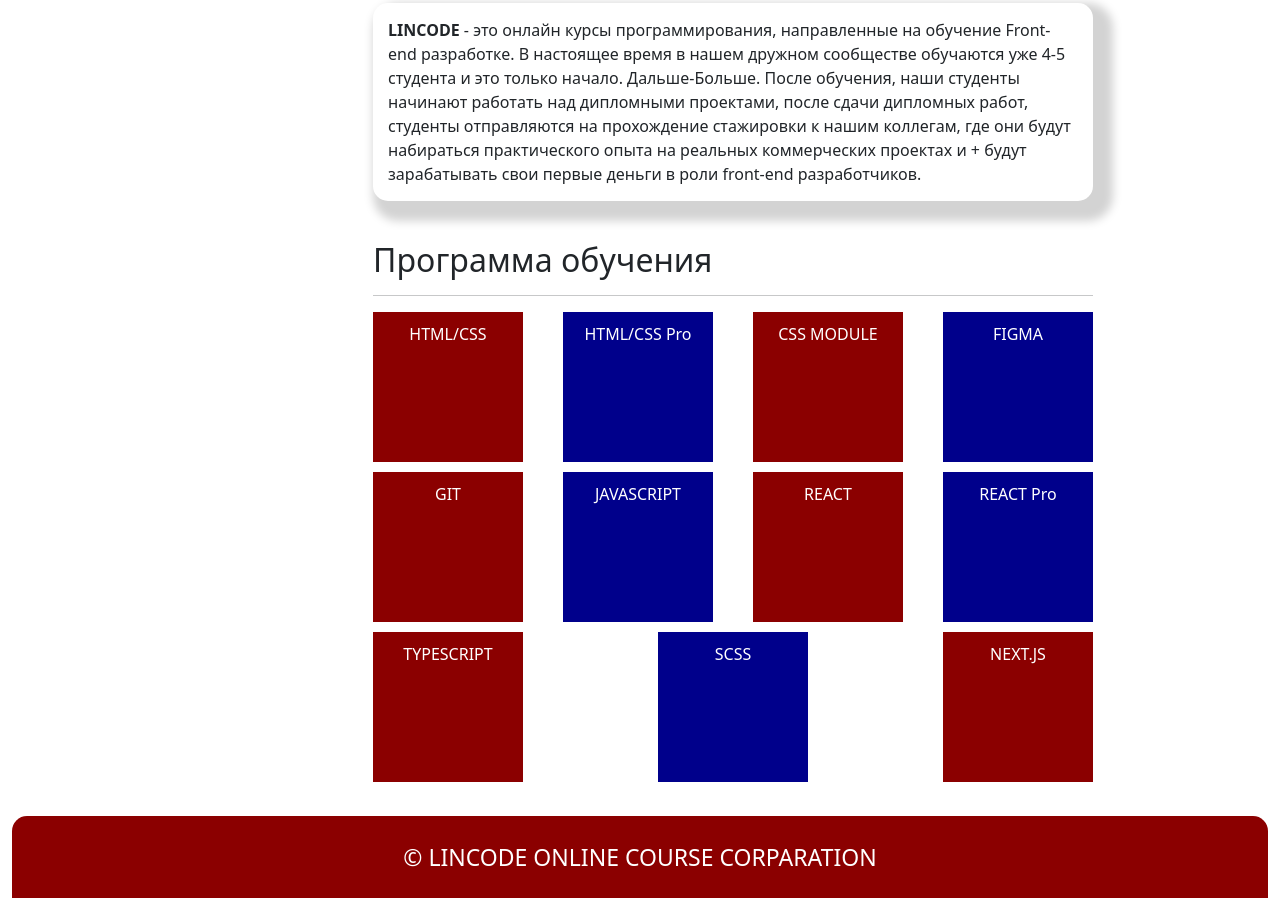
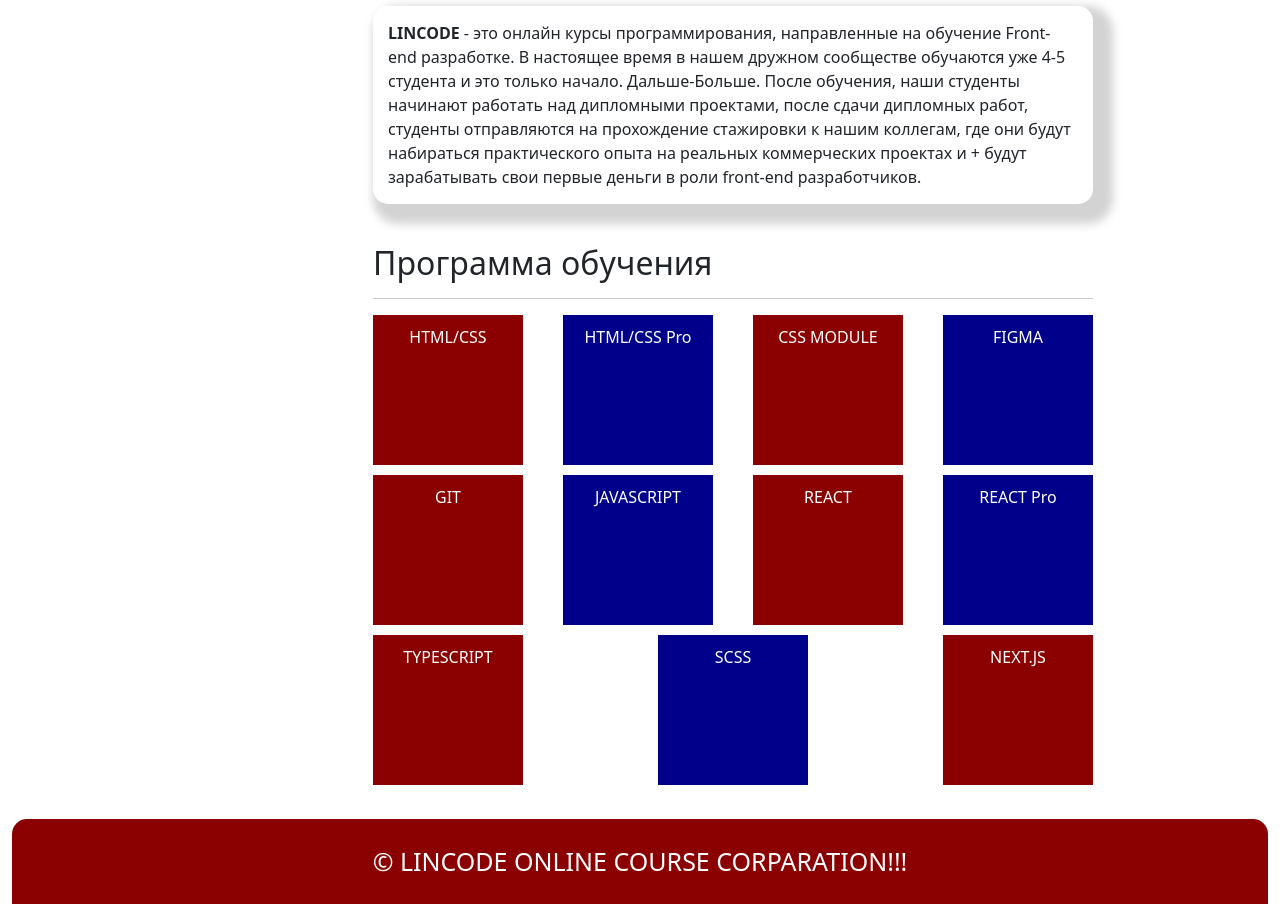
Before and after one commit to linkoln-1/bootstrap_9_lesson_practic, a plain HTML site: page index.html in a window 1280 px wide. Shown: the part 728-1632 px from the top of the page. Drawn offline with nearby package versions, Linux system fonts and the light colour scheme.

Commit message:
commit number 2

```diff
--- a/bootstrap-style.css
+++ b/bootstrap-style.css
@@ -1,7 +1,7 @@
 header {
 	background-color: darkred;
 	color: #fff;
-	font-size: 23px;
+	font-size: 25px;
 	border-radius: 0 0 15px 15px;
 }
 .nav-top-mein-klass {
@@ -84,6 +84,6 @@ article {
 footer {
 	background-color: darkred;
 	color: #fff;
-	font-size: 23px;
+	font-size: 25px;
 	border-radius: 15px 15px 0 0;
 }
--- a/index.html
+++ b/index.html
@@ -118,7 +118,7 @@
 
     <div class="container-fluid">
       <footer class="p-4 text-center mt-4">
-        © LINCODE ONLINE COURSE CORPARATION
+        © LINCODE ONLINE COURSE CORPARATION!!!
       </footer>
     </div>
   </body>
```
